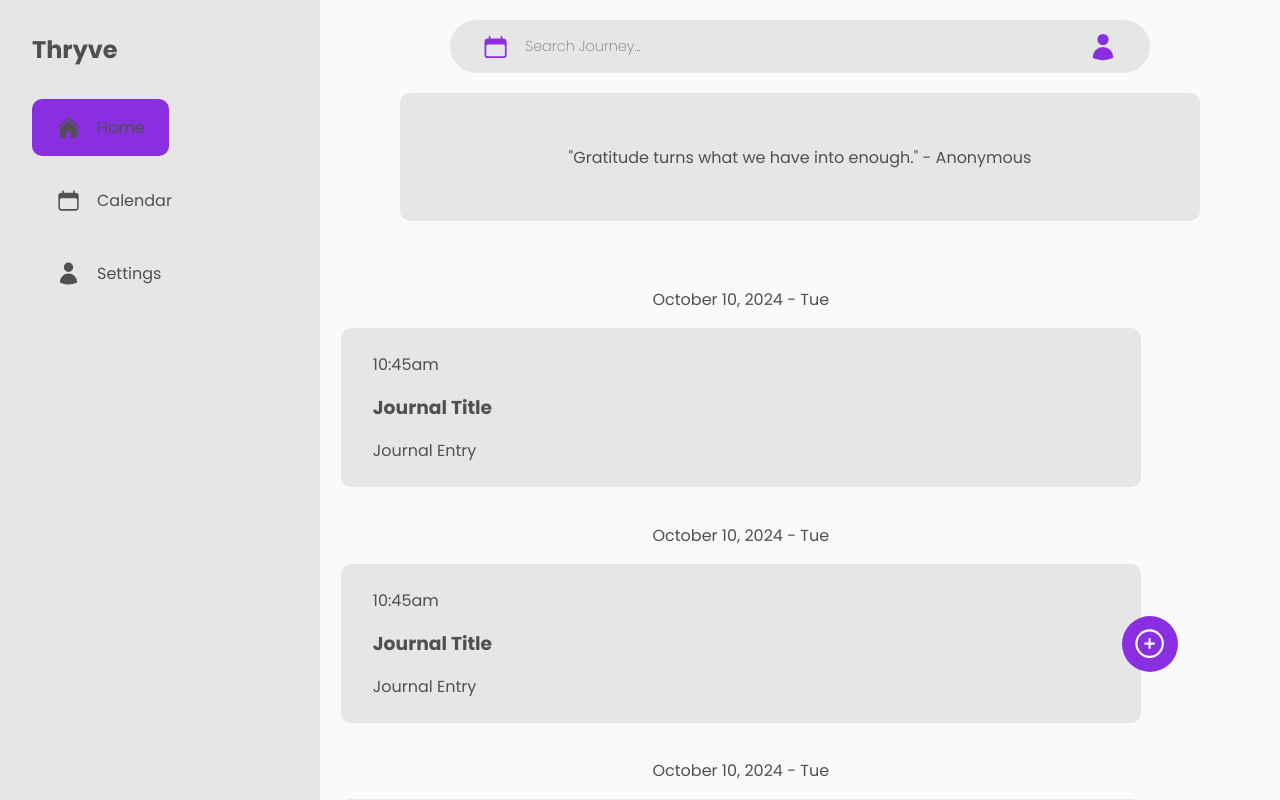
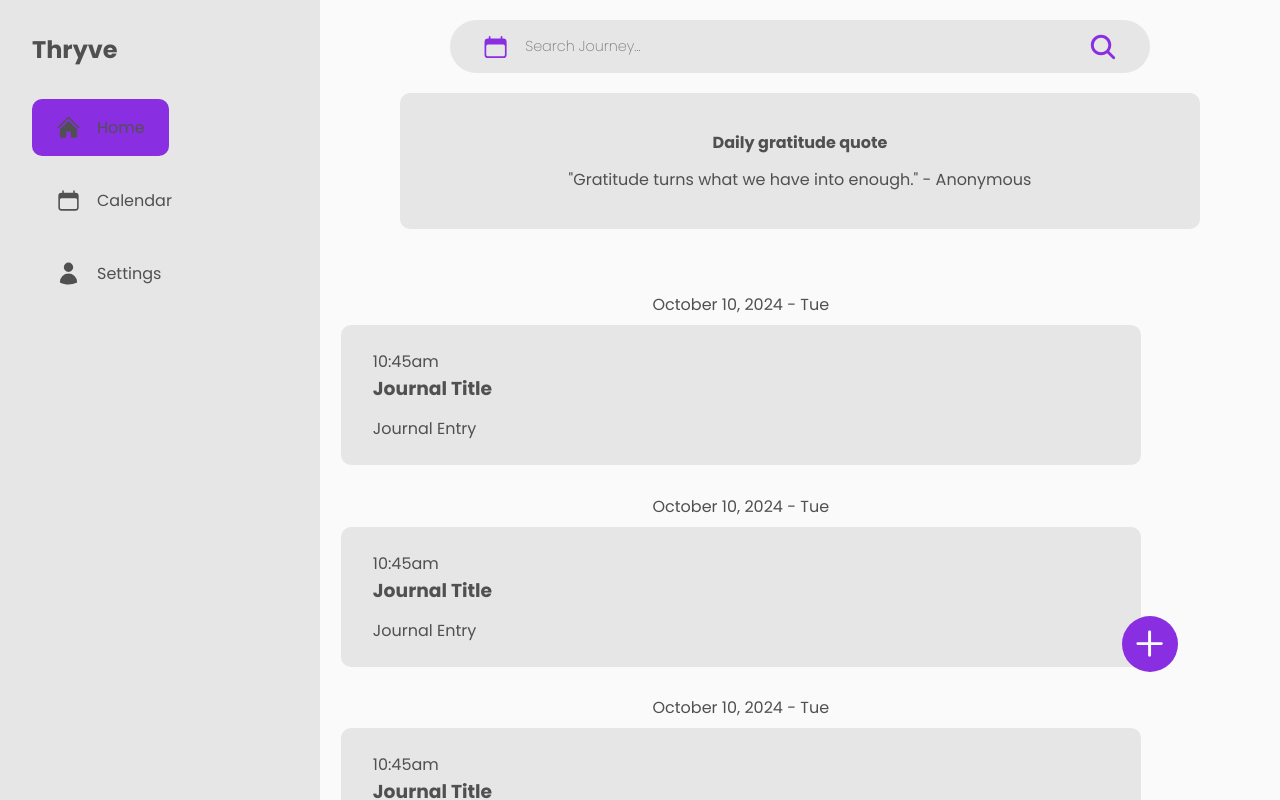
Before and after one commit to Charmingdc/Thryve, a React (Vite) app: page /home in a window 1280 px wide. Built offline with nearby package versions, Linux system fonts and the light colour scheme.

Commit message:
minor updates

```diff
--- a/src/components/Helpers/ActionButton/ActionButtton.jsx
+++ b/src/components/Helpers/ActionButton/ActionButtton.jsx
@@ -1,5 +1,5 @@
 import { useNavigate } from "react-router-dom";
-import { HiOutlinePlusCircle } from "react-icons/hi2";
+import { HiOutlinePlus } from "react-icons/hi";
 import './Style.css';
 
 const ActionButton = () => {
@@ -8,7 +8,7 @@ const ActionButton = () => {
 
   return (
     <div className='action-button' onClick={() => navigate('/add-journal')}>
-      <HiOutlinePlusCircle className='icon' />
+      <HiOutlinePlus className='icon' />
     </div>
   )
 }
--- a/src/components/Helpers/BottomNav/BottomNav.css
+++ b/src/components/Helpers/BottomNav/BottomNav.css
@@ -1,5 +1,5 @@
 .bottom-navbar {
-    width: 70%;
+    width: 80%;
     display: flex;
     align-items: center;
     justify-content: space-between;
--- a/src/components/HomePage/Journals/GratitudeQoute.jsx
+++ b/src/components/HomePage/Journals/GratitudeQoute.jsx
@@ -1,6 +1,7 @@
 const GratituteQoute = () => {
 return (
     <div className="gratitude-qoute">
+        <p> Daily gratitude quote </p>
         <p>"Gratitude turns what we have into enough." - Anonymous</p>
     </div>
 );
--- a/src/components/HomePage/Journals/Journal.css
+++ b/src/components/HomePage/Journals/Journal.css
@@ -19,33 +19,45 @@
     display: flex;
     flex-direction: column;
     align-items: center;
-    gap: 1rem;
+    gap: .5rem;
     padding-top: 1rem;
     background-color: transparent;
     border-radius: 10px;
-    margin: .6rem 0;
+    margin: .4rem 0;
 }
 
 .journal-content {
     display: flex;
     flex-direction: column;
-    gap: 1rem;
     width: 100%;
     padding: 1.5rem 2rem;
     background-color: var(--shade);
     border-radius: 10px;
 }
 
+.journal-content h3 {
+    margin-bottom: .8rem;
+}
 
 .gratitude-qoute {
     width: 90%;
     max-width: 800px;
-    min-height: 8rem;
+    min-height: 8.5rem;
     display: flex;
+    flex-direction: column;
     align-items: center;
     justify-content: center;
-    padding: 2rem;
+    padding: 1rem;
     background-color: var(--shade);
     border-radius: 10px;
     margin: 10px auto;
 }
+
+.gratitude-qoute > p:first-of-type {
+    font-weight: bolder;
+    margin-bottom: 0.8rem;
+}
+
+.gratitude-qoute > p {
+    text-align: center;
+}
--- a/src/components/HomePage/SearchBar/SearchBar.jsx
+++ b/src/components/HomePage/SearchBar/SearchBar.jsx
@@ -1,4 +1,5 @@
-import { HiCalendar, HiUser } from "react-icons/hi2";
+import { HiCalendar } from "react-icons/hi2";
+import { IoSearch } from "react-icons/io5";
 import "./SearchBar.css";
 
 const SearchBar = () => {
@@ -7,7 +8,7 @@ const SearchBar = () => {
           <HiCalendar size={30} style={{color: "var(--primary-color)"}} />
           <div className=""></div> <input type="text" placeholder="Search Journey..." />
           <button>
-            <HiUser size={30} style={{color: "var(--primary-color)" }} />
+            <IoSearch size={30} style={{color: "var(--primary-color)" }} />
           </button>
         </div>
     )
```
